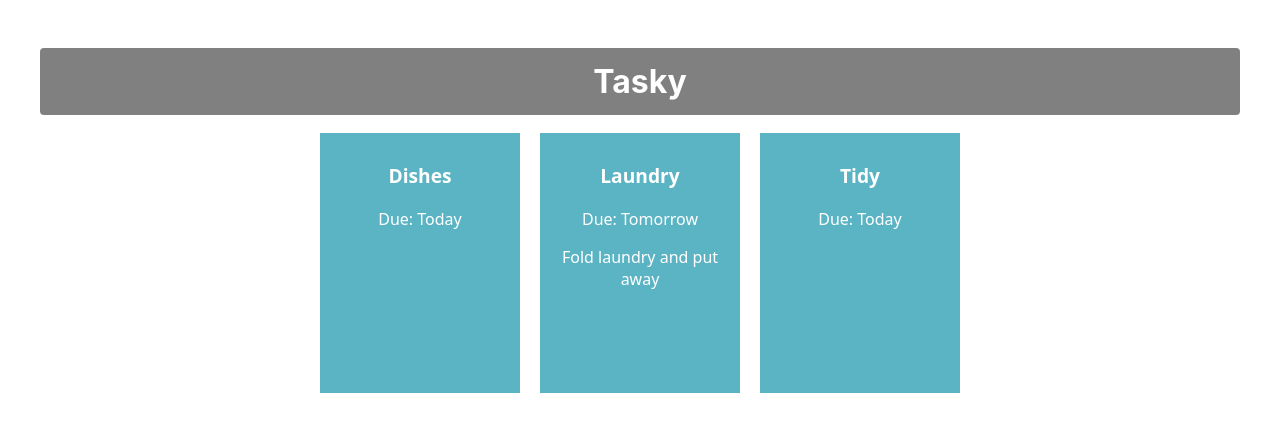
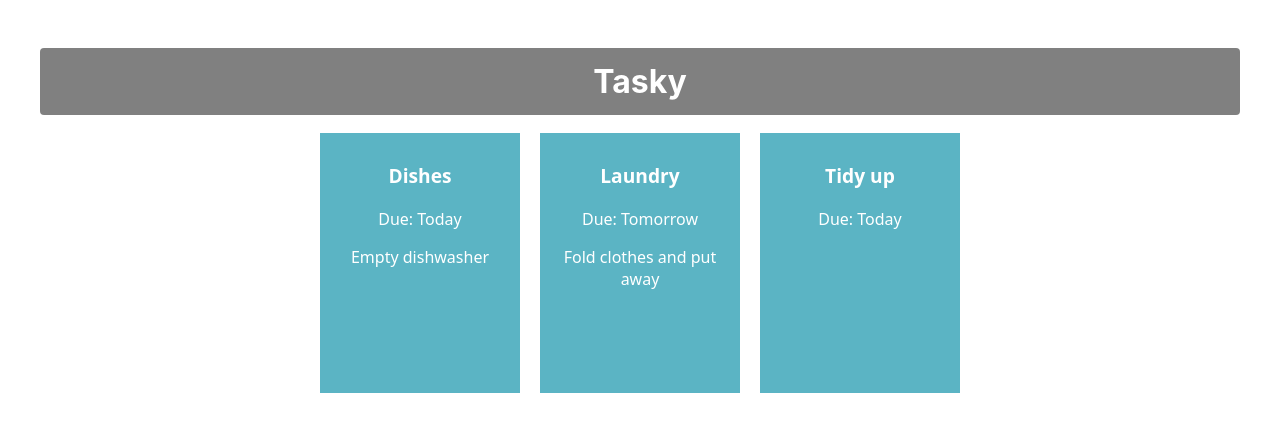
Before and after one commit to DominikFalkowski/React-Basics-labs, a React (Create React App) app in the folder tasky/: page / in a window 1280 px wide. Shown: the top 432 px of the page. Built offline with nearby package versions, Linux system fonts and the light colour scheme.

Commit message:
Added task state

```diff
--- a/tasky/src/App.js
+++ b/tasky/src/App.js
@@ -1,17 +1,24 @@
 import './App.css';
 import Task from './Components/Task';
+import React, { useState } from 'react';
+
 
 
 function App() {
+  const [ taskState, setTaskState ] = useState({
+    tasks: [
+      { title:"Dishes", description: "Empty dishwasher", deadline: "Today" },
+      { title: "Laundry", description: "Fold clothes and put away", deadline: "Tomorrow" },
+      { title: "Tidy up", deadline: "Today" }
+    ]
+  });
   return (
     <div className="container">
       <h1>Tasky</h1>
-      <Task title="Dishes" deadline="Today" />
-      <Task title="Laundry" deadline="Tomorrow">
-        Fold laundry and put away
-    </Task>
-      <Task title="Tidy" deadline="Today" />
-      </div>
+      <Task title={taskState.tasks[0].title} deadline={taskState.tasks[0].deadline} description={taskState.tasks[0].description} />
+      <Task title={taskState.tasks[1].title} deadline={taskState.tasks[1].deadline} description={taskState.tasks[1].description} />
+      <Task title={taskState.tasks[2].title} deadline={taskState.tasks[2].deadline} description={taskState.tasks[2].description} />
+    </div>
   );
 }
 export default App;
--- a/tasky/src/Components/Task.js
+++ b/tasky/src/Components/Task.js
@@ -6,7 +6,7 @@
         <div className="card">
             <p className="title">{props.title}</p>
             <p>Due: {props.deadline}</p>
-            <p>{props.children}</p>
+            <p>{props.description}</p>
         </div>
     )
 }
```
